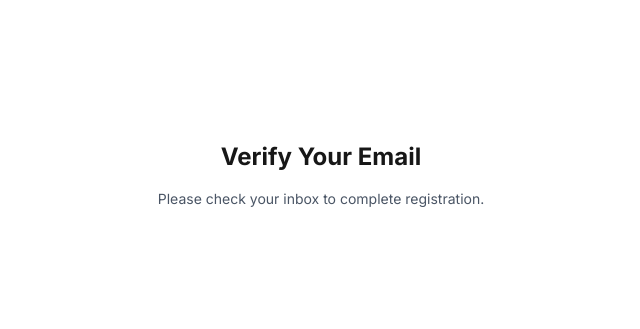
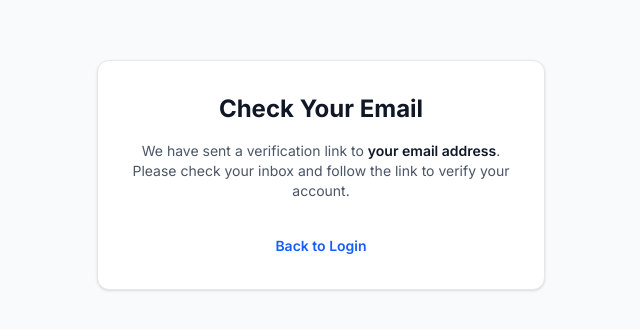
Before and after one commit to Rod-bags/vorth-workplace-intelligence, a Next.js app: page /verify-email in a window 1280 px wide. Shown: the part 225-554 px from the top of the page, without its empty margins (319-959 px from the left). Built offline with nearby package versions, Linux system fonts and the light colour scheme.

Commit message:
fix: resolve Next.js build error on verify-email page

```diff
--- a/app/(auth)/verify-email/page.tsx
+++ b/app/(auth)/verify-email/page.tsx
@@ -2,28 +2,40 @@
 
 import { Suspense } from 'react';
 import { useSearchParams } from 'next/navigation';
+import Link from 'next/link';
 
-// 1. Move the component that uses `useSearchParams()` into a sub-component
 function VerifyEmailContent() {
   const searchParams = useSearchParams();
-  const token = searchParams.get('token'); // or whatever parameters you read
+  const email = searchParams.get('email');
 
   return (
-    <div className="space-y-4 text-center">
-      <h1 className="text-2xl font-bold">Verify Your Email</h1>
-      <p className="text-sm text-gray-600">
-        Please check your inbox to complete registration.
+    <div className="bg-white dark:bg-gray-800 p-8 rounded-xl border border-gray-200 dark:border-gray-700 shadow-sm max-w-md w-full space-y-4 text-center">
+      <h1 className="text-2xl font-bold text-gray-900 dark:text-white">
+        Check Your Email
+      </h1>
+      <p className="text-sm text-gray-600 dark:text-gray-300">
+        We have sent a verification link to{' '}
+        <span className="font-semibold text-gray-900 dark:text-white">
+          {email || 'your email address'}
+        </span>
+        . Please check your inbox and follow the link to verify your account.
       </p>
-      {/* Your existing verify email logic/UI */}
+      <div className="pt-4">
+        <Link
+          href="/login"
+          className="text-sm font-semibold text-blue-600 hover:text-blue-500 dark:text-blue-400"
+        >
+          Back to Login
+        </Link>
+      </div>
     </div>
   );
 }
 
-// 2. Wrap that sub-component in a <Suspense> boundary inside the exported Page
 export default function VerifyEmailPage() {
   return (
-    <div className="flex min-h-screen items-center justify-center p-4">
-      <Suspense fallback={<p className="text-sm text-gray-500">Loading...</p>}>
+    <div className="min-h-screen flex items-center justify-center p-4 bg-gray-50 dark:bg-gray-900">
+      <Suspense fallback={<p className="text-sm text-gray-500">Loading verification details...</p>}>
         <VerifyEmailContent />
       </Suspense>
     </div>
```
